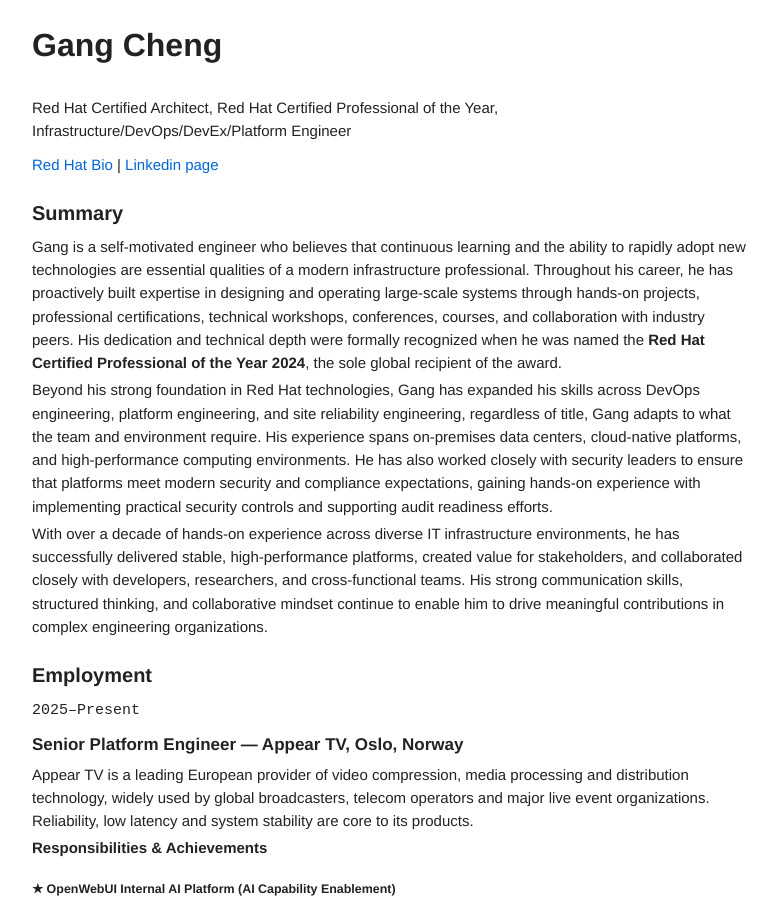
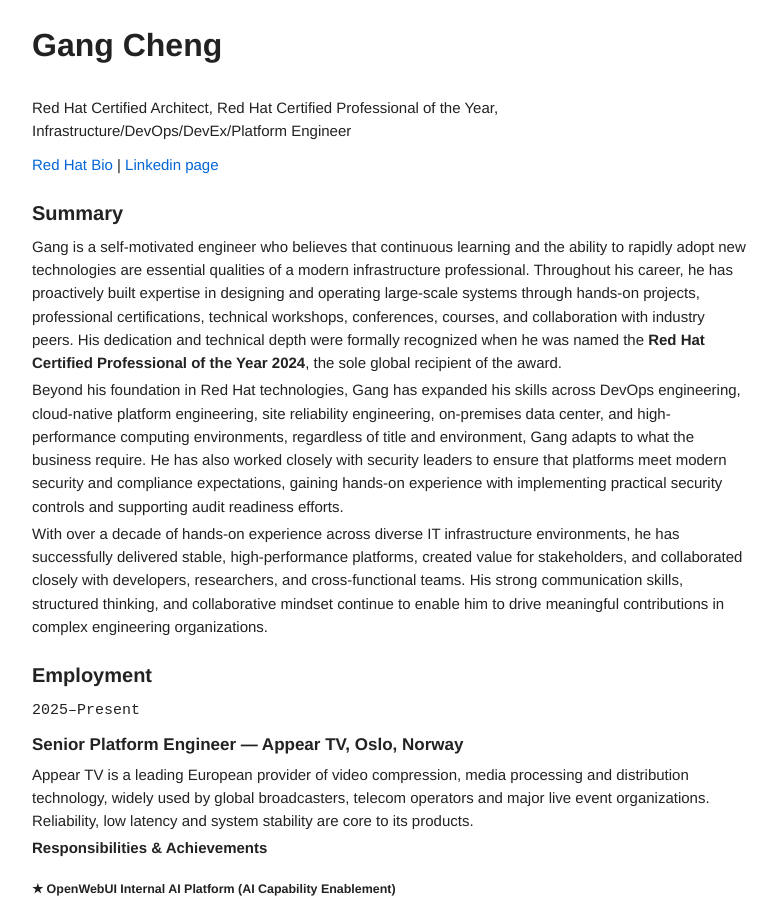
Before and after one commit to gcccheng/wugui, a Jekyll site: the page built from cvenglish.md, in a window 1280 px wide and 900 px high. Shown: the whole window, without its empty margins (118-895 px from the left). Built offline with Jekyll 4.4.1, drawn with Linux system fonts in a browser that asks for light colours.

Commit message:
Update cvenglish.md

```diff
--- a/cvenglish.md
+++ b/cvenglish.md
@@ -14,7 +14,7 @@ Red Hat Certified Architect, Red Hat Certified Professional of the Year, Infrast
 
 Gang is a self-motivated engineer who believes that continuous learning and the ability to rapidly adopt new technologies are essential qualities of a modern infrastructure professional. Throughout his career, he has proactively built expertise in designing and operating large-scale systems through hands-on projects, professional certifications, technical workshops, conferences, courses, and collaboration with industry peers. His dedication and technical depth were formally recognized when he was named the **Red Hat Certified Professional of the Year 2024**, the sole global recipient of the award.
 
-Beyond his strong foundation in Red Hat technologies, Gang has expanded his skills across DevOps engineering, platform engineering, and site reliability engineering, regardless of title, Gang adapts to what the team and environment require. His experience spans on-premises data centers, cloud-native platforms, and high-performance computing environments. He has also worked closely with security leaders to ensure that platforms meet modern security and compliance expectations, gaining hands-on experience with implementing practical security controls and supporting audit readiness efforts.
+Beyond his foundation in Red Hat technologies, Gang has expanded his skills across DevOps engineering, cloud-native platform engineering, site reliability engineering, on-premises data center, and high-performance computing environments, regardless of title and environment, Gang adapts to what the business require. He has also worked closely with security leaders to ensure that platforms meet modern security and compliance expectations, gaining hands-on experience with implementing practical security controls and supporting audit readiness efforts.
 
 With over a decade of hands-on experience across diverse IT infrastructure environments, he has successfully delivered stable, high-performance platforms, created value for stakeholders, and collaborated closely with developers, researchers, and cross-functional teams. His strong communication skills, structured thinking, and collaborative mindset continue to enable him to drive meaningful contributions in complex engineering organizations.
 
```
